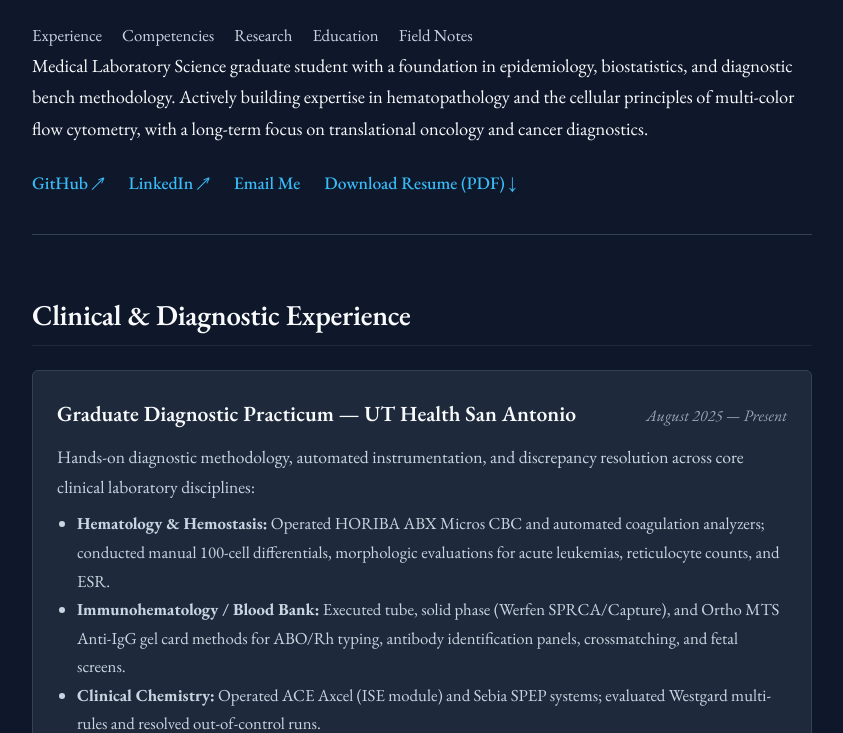
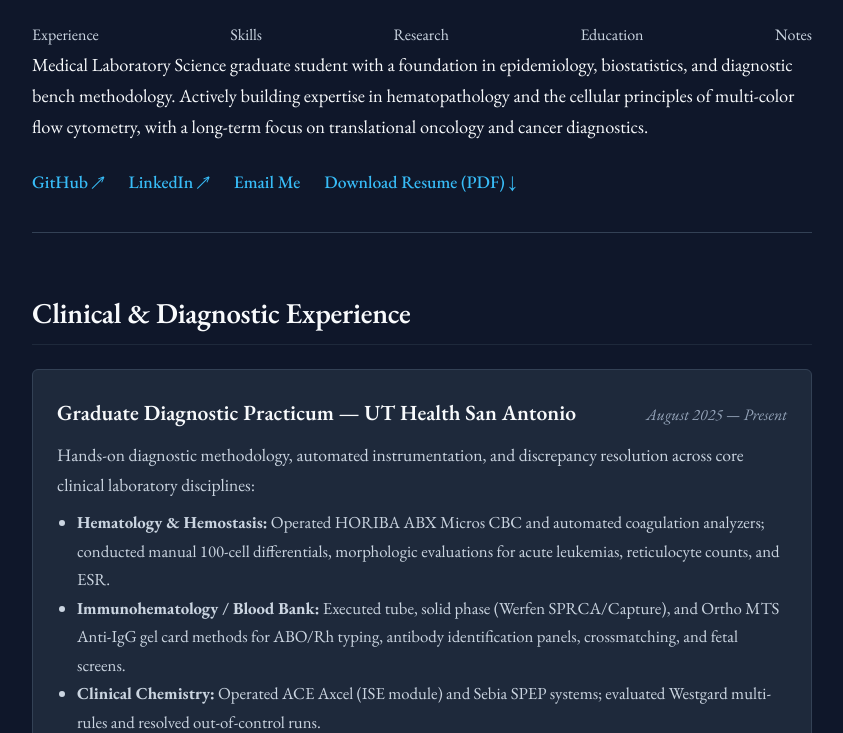
Before and after one commit to OhhNoo2150/danielrivera-me, a plain HTML site: page index.html in a window 1280 px wide. Shown: the part 148-881 px from the top of the page, without its empty margins (218-1061 px from the left). Drawn offline with nearby package versions, Linux system fonts and the light colour scheme.

Commit message:
Update index.html
updating page

```diff
--- a/index.html
+++ b/index.html
@@ -37,6 +37,14 @@
     }
     html {
       scroll-behavior: smooth;
+    }
+    /* Hide horizontal scrollbar on mobile nav */
+    nav::-webkit-scrollbar {
+      display: none;
+    }
+    nav {
+      -ms-overflow-style: none;  /* IE and Edge */
+      scrollbar-width: none;  /* Firefox */
     }
     * {
       box-sizing: border-box;
@@ -212,13 +220,13 @@
       <h1>Daniel Rivera</h1>
       <div class="tagline">Clinical Diagnostics, Data Analytics & Epidemiology</div>
       <p class="bio">
-        <nav style="display: flex; gap: 1.25rem; margin-top: 1.5rem; font-size: 1.05rem; overflow-x: auto; white-space: nowrap; -webkit-overflow-scrolling: touch; scrollbar-width: none;">
-        <a href="#experience" style="color: var(--text-muted); text-decoration: none;">Experience</a>
-        <a href="#competencies" style="color: var(--text-muted); text-decoration: none;">Competencies</a>
-        <a href="#research" style="color: var(--text-muted); text-decoration: none;">Research</a>
-        <a href="#education" style="color: var(--text-muted); text-decoration: none;">Education</a>
-        <a href="#notes" style="color: var(--text-muted); text-decoration: none;">Field Notes</a>
-      </nav>
+        <nav style="display: flex; justify-content: space-between; margin-top: 1.5rem; font-size: 1rem;">
+          <a href="#experience" style="color: var(--text-muted); text-decoration: none;">Experience</a>
+          <a href="#competencies" style="color: var(--text-muted); text-decoration: none;">Skills</a>
+          <a href="#research" style="color: var(--text-muted); text-decoration: none;">Research</a>
+          <a href="#education" style="color: var(--text-muted); text-decoration: none;">Education</a>
+          <a href="#notes" style="color: var(--text-muted); text-decoration: none;">Notes</a>
+        </nav>
         Medical Laboratory Science graduate student with a foundation in epidemiology, biostatistics, and diagnostic bench methodology. Actively building expertise in hematopathology and the cellular principles of multi-color flow cytometry, with a long-term focus on translational oncology and cancer diagnostics.
       </p>
       <div class="links">
```
